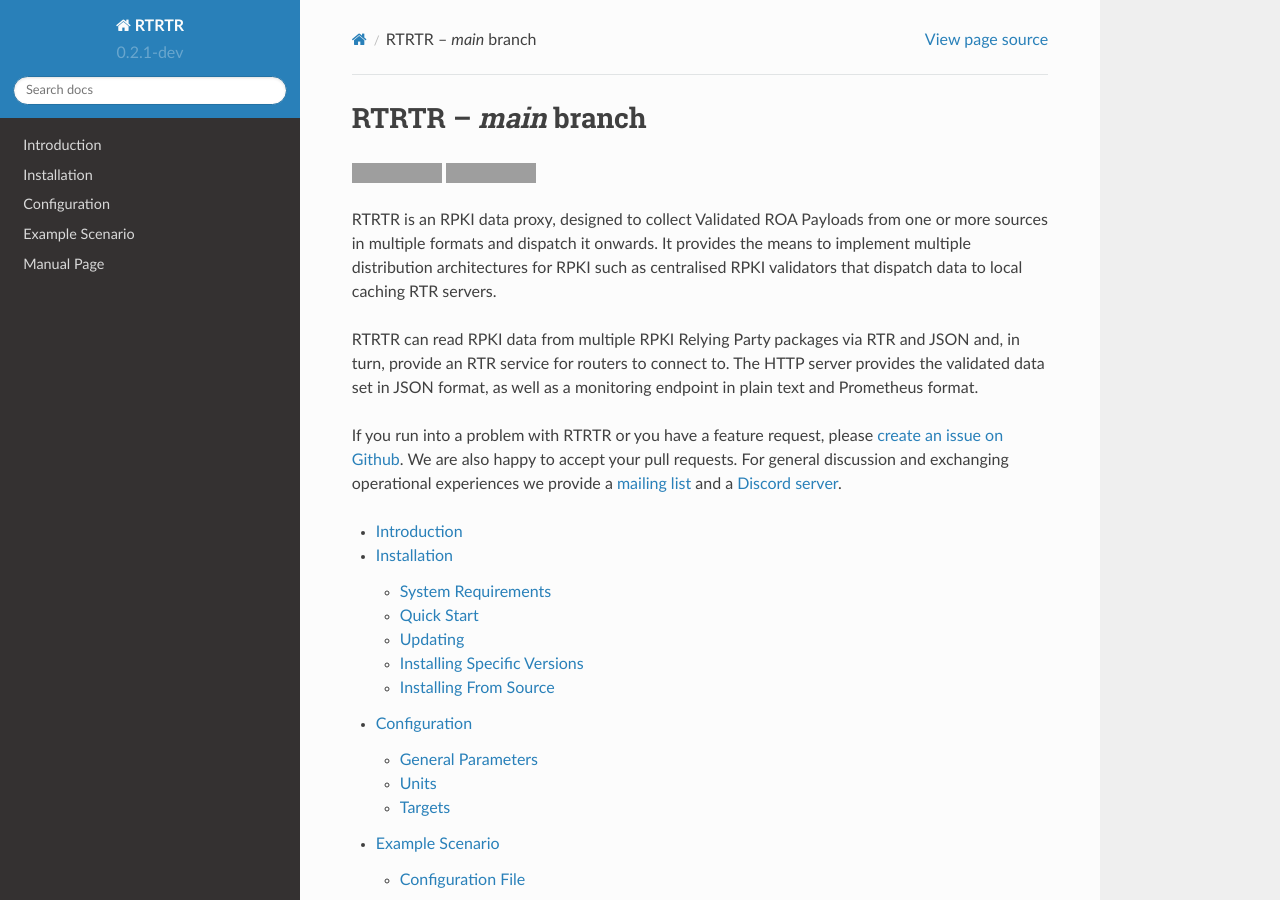
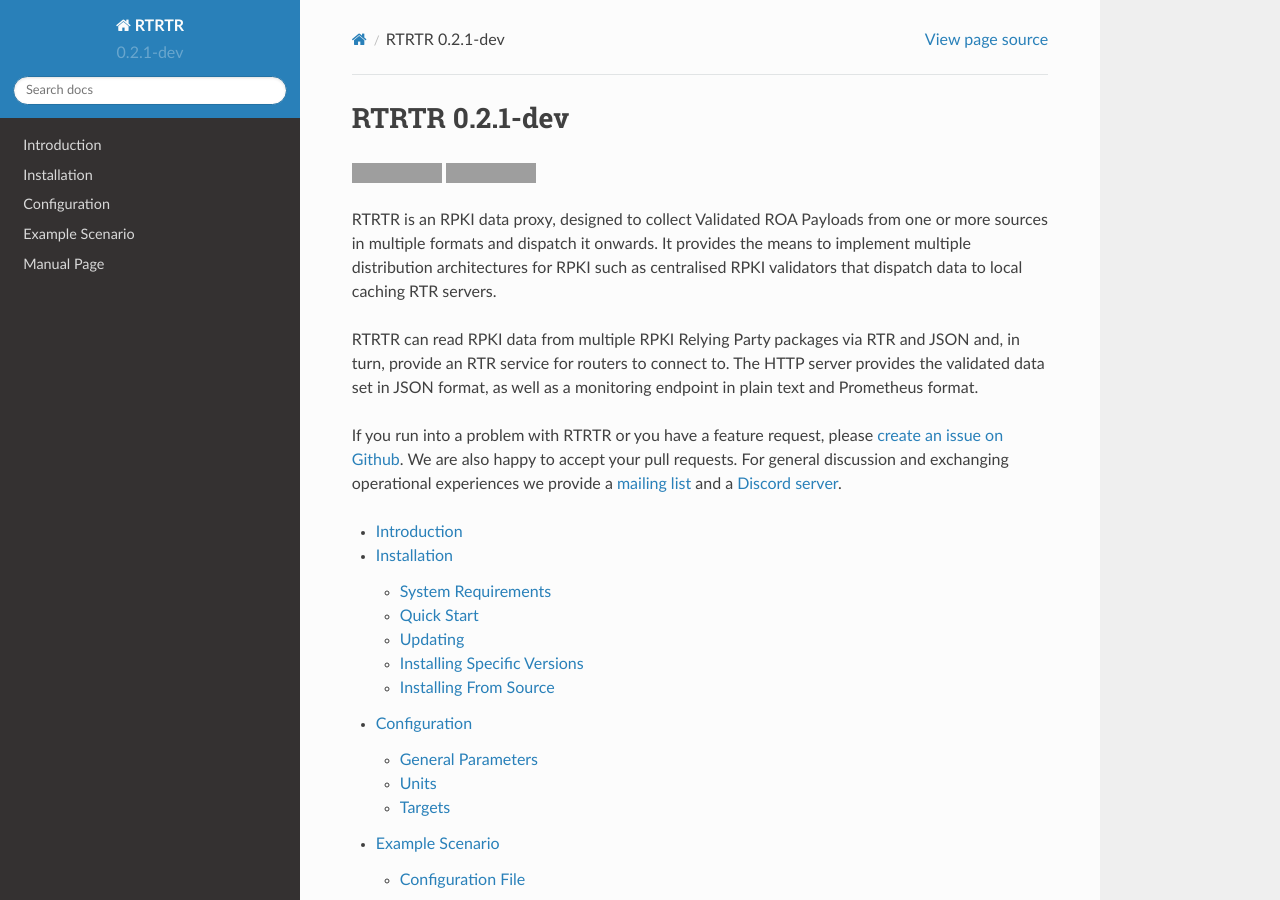
Before and after one commit to NLnetLabs/rtrtr, a Sphinx documentation site: the page built from doc/manual/source/index.rst, in a window 1280 px wide and 900 px high. Built offline with Sphinx 7.4.7 and the Read the Docs theme 2.0.0, drawn with Linux system fonts in a browser that asks for light colours; the version number is read from the project's files by our own code; part of the change alters nothing that is shown; grey boxes are pictures that could not be loaded.

```diff
--- a/doc/manual/source/conf.py
+++ b/doc/manual/source/conf.py
@@ -16,6 +16,7 @@
 # import sys
 # sys.path.insert(0, os.path.abspath('.'))
 
+import toml
 import datetime
 import sphinx_rtd_theme
 try:
@@ -32,10 +33,12 @@ year = datetime.datetime.now().year
 copyright = f'2019–{year}, NLnet Labs'
 author = 'NLnet Labs'
 
+semver = toml.load('../../../Cargo.toml')
+
 # The short X.Y version
-version = ''
+version = semver.get('package').get('version')
 # The full version, including alpha/beta/rc tags
-release = ''
+release = version
 
 # -- Version Warning Banner configuration ------------------------------------
 if versionbanner:
--- a/doc/manual/source/index.rst
+++ b/doc/manual/source/index.rst
@@ -1,5 +1,5 @@
-RTRTR – *main* branch
-=====================
+RTRTR |version|
+===============
 
 .. only:: html
 
--- a/doc/manual/source/requirements.txt
+++ b/doc/manual/source/requirements.txt
@@ -2,3 +2,4 @@ sphinx==4.3.2
 sphinx-version-warning==1.1.2
 sphinx-tabs==3.2.0
 sphinx-copybutton==0.4.0
+toml
```
